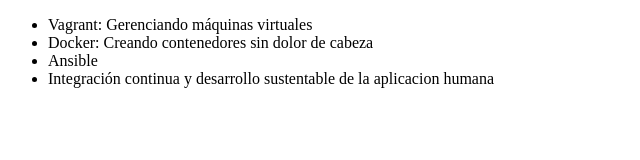
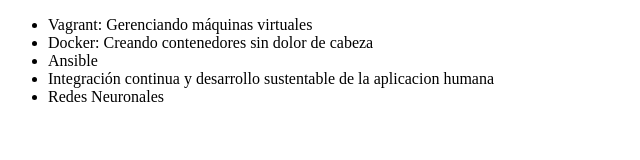
Before and after one commit to Mageon/alura-github, a plain HTML site: page index.html in a window 1280 px wide. Shown: the whole page, without its empty margins (0-640 px from the left). Drawn offline with Linux system fonts and the light colour scheme.

Commit message:
Agregando a lista Redes Neuronales

```diff
--- a/index.html
+++ b/index.html
@@ -10,6 +10,7 @@
          <li> Docker: Creando contenedores sin dolor de cabeza </li>
          <li> Ansible </li>
          <li> Integración continua y desarrollo sustentable de la aplicacion humana</li>
+         <li> Redes Neuronales </li>
      </ul>
 </body>
 </html>
```
